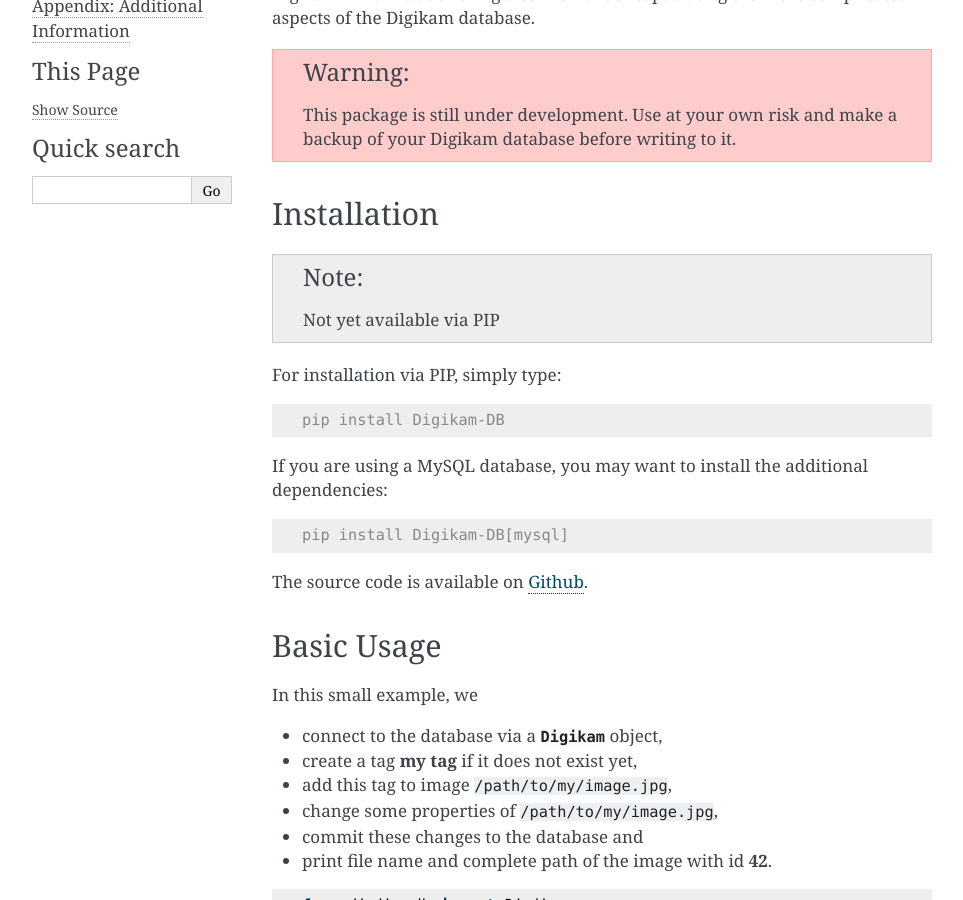
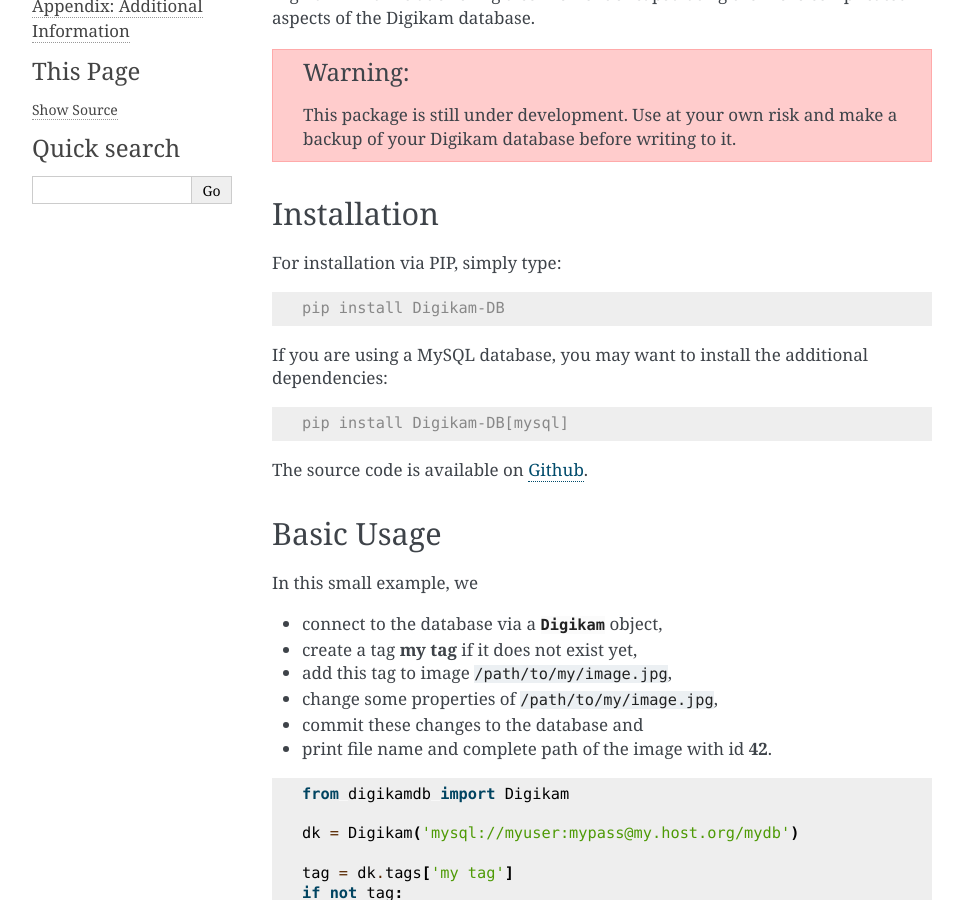
Before and after one commit to rcw-2/python-digikamdb, a Sphinx documentation site: the page built from docs/intro.rst, in a window 1280 px wide and 900 px high, scrolled down 370 px. Shown: the whole window, without its empty margins (148-1111 px from the left). Built offline with Sphinx 7.4.7, drawn with Linux system fonts in a browser that asks for light colours; the version number could not be read and is left out.

Commit message:
Removed PyPi unavailable hints

```diff
--- a/README.rst
+++ b/README.rst
@@ -19,11 +19,6 @@
 
 Installation
 -------------
-
-.. note::
-
-    This package has not been uploaded to PyPi yet, installation via
-    Pip will not work.
 
 For installation via PIP, simply type:
 
--- a/docs/intro.rst
+++ b/docs/intro.rst
@@ -22,8 +22,6 @@
 
 Installation
 -------------
-
-.. note::   Not yet available via PIP
 
 For installation via PIP, simply type:
 
```
